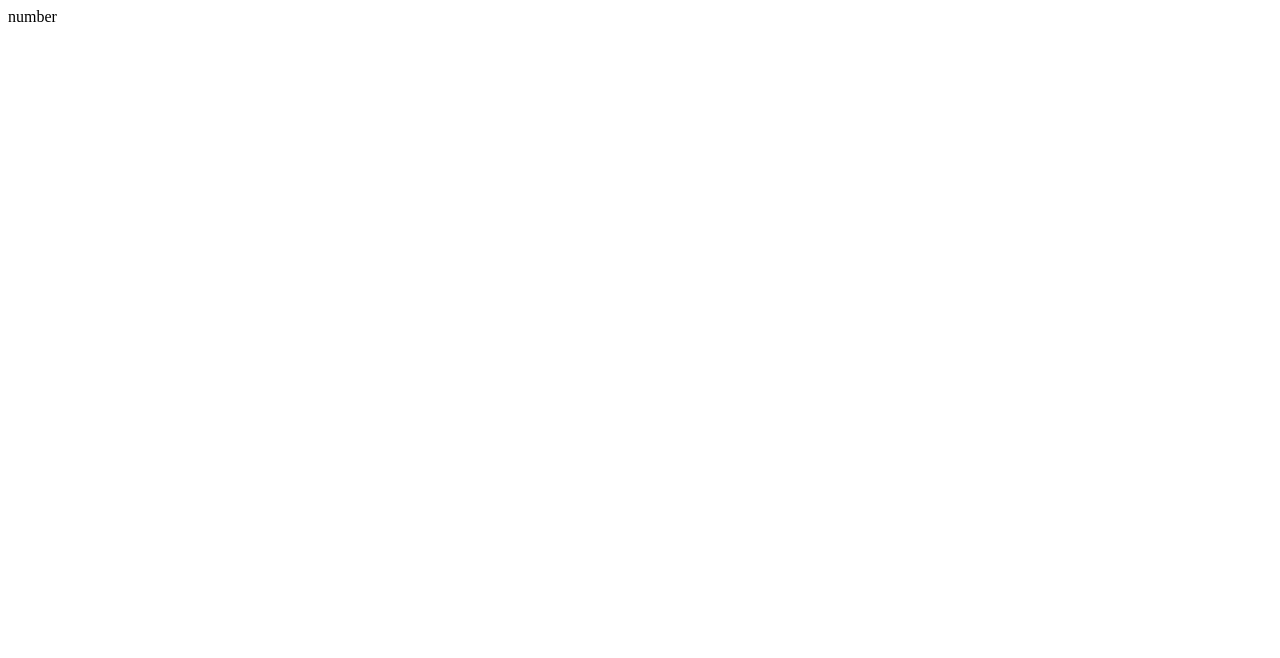
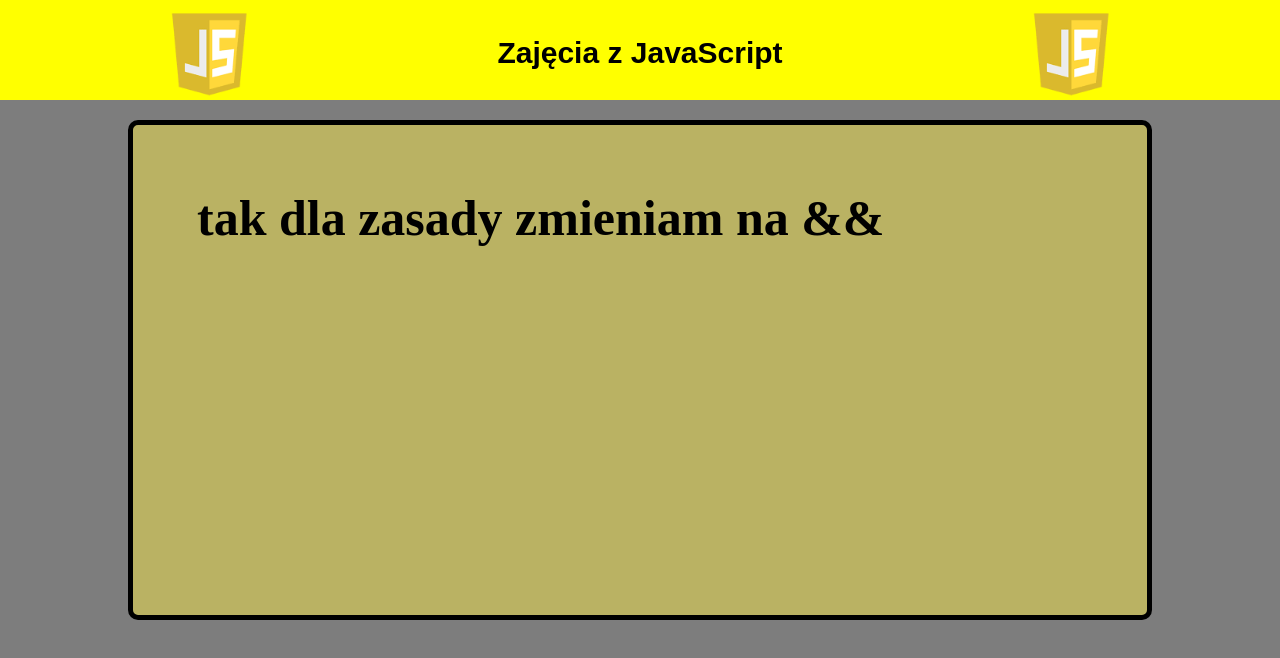
Before and after one commit to simon125/JS_day02, a plain HTML site: page index.html in a window 1280 px wide. Drawn offline with Linux system fonts and the light colour scheme.

Commit message:
completed teplate for JS tasks

```diff
--- a/index.html
+++ b/index.html
@@ -3,13 +3,42 @@
 <head>
     <meta charset="UTF-8">
     <title>Title</title>
+    <link rel="stylesheet" href="style.css">
 </head>
 <body>
+<nav>
+
+    <div class="nav">
+
+        <div class="nav-img">
+            <img class="nav-img__pic" src="javascript.png" alt="jsPIC">
+        </div>
+
+        <div class="nav-header">
+            <h1 class="nav-header__h1">Zajęcia z JavaScript</h1>
+        </div>
+
+        <div class="nav-img">
+            <img class="nav-img__pic" src="javascript.png" alt="jsPIC">
+        </div>
+
+    </div>
+
+</nav>
+
+<section class="task">
+
+    <h2 id="score"> </h2>
+
+
+
+</section>
 
 
 
 
-<script src="scripts.js"> </script>
+<div class="Wyniki"></div>
+<script src="scripts.js"></script>
 
 </body>
 </html>
--- a/scripts.js
+++ b/scripts.js
@@ -1,11 +1,9 @@
-alert("uwazaj")
+var age1 = false
+var age2 = null
 
 
-var firstVariable = 15
-var secondVariable = "szymon"
+var result = age2 && 1
 
 
-
-console.log(typeof secondVariable)
-console.log(typeof firstVariable)
-document.write(typeof firstVariable )
+if(result) document.getElementById("score").innerHTML = "zawsze sie spelni ten warunek bo ma jedynke"
+else document.getElementById("score").innerHTML = "tak dla zasady zmieniam na &&"
--- a/style.css
+++ b/style.css
@@ -0,0 +1,61 @@
+* {
+    box-sizing: border-box;
+    margin: 0;
+
+}
+
+body{
+
+    background-color: #7d7d7d;
+}
+nav{
+    margin-left: 0;
+    margin-right: 0;
+    background-color: yellow;
+    width: 100%;
+    height: 100px;
+    position: sticky;
+
+}
+.nav{
+
+    margin-right: auto;
+    margin-left: auto;
+    max-width: 1200px;
+    display: flex;
+    justify-content: space-around;
+}
+.nav-header{
+    display: flex;
+    align-items: center;
+}
+.nav-img__pic{
+
+    height: 100px;
+    width: 100px;
+
+}
+.nav-header__h1{
+    height: 30%;
+    color: black;
+    font-size: 30px;
+    font-family: sans-serif;
+
+}
+.task{
+    border: black 5px solid;
+    border-radius: 10px;
+    background: rgba(255, 238, 70, 0.47);
+    width: 80%;
+    height: 500px;
+    margin: 20px auto;
+    padding: 5%;
+
+
+}
+
+#score{
+
+    font-size: 50px;
+
+}
```
Also changed, not shown: javascript.png (added).
